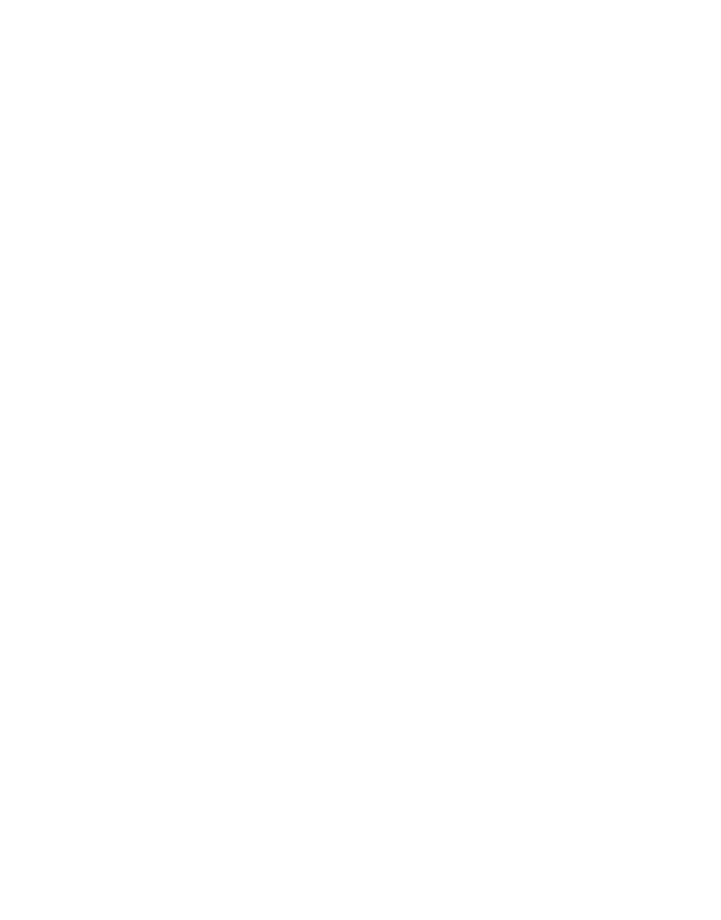
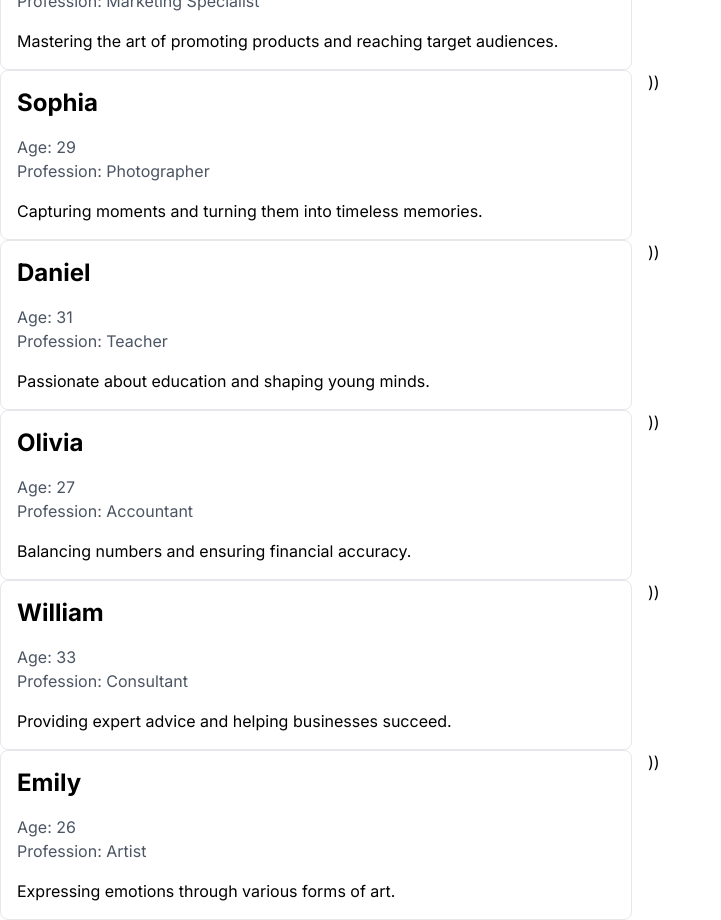
Before and after one commit to GitHubStanislav/app-02, a Next.js app: page / in a window 1280 px wide. Shown: the part 780-1700 px from the top of the page, without its empty margins (0-721 px from the left). Before the commit the page ends 800 px from the top, so only its background shows below. Built offline with nearby package versions, Linux system fonts and the light colour scheme.

Commit message:
new test

```diff
--- a/package.json
+++ b/package.json
@@ -10,6 +10,7 @@
   },
   "dependencies": {
     "autoprefixer": "10.4.14",
+    "axios": "^1.4.0",
     "eslint": "8.41.0",
     "eslint-config-next": "13.4.3",
     "next": "13.4.3",
--- /dev/null
+++ b/src/app/dammyListItems/PostTest.js
@@ -0,0 +1,33 @@
+import React, { useEffect, useState } from "react";
+import axios from "axios";
+import PostsTest from "@/app/dammyListItems/PostsTest";
+
+const API_URL = "https://dummyjson.com/carts";
+
+const PostTest = () => {
+  const [cards, setCards] = useState([]);
+
+  useEffect(() => {
+    const fetchData = async () => {
+      try {
+        const response = await axios.get(API_URL);
+        setCards(response.data.carts);
+        console.log(response.data.carts);
+      } catch (error) {
+        console.error(error);
+      }
+    };
+
+    fetchData();
+  }, []);
+
+  return (
+    <>
+      {cards.map((card) => (
+        <PostsTest key={card.id} card={card} />
+      ))}
+    </>
+  );
+};
+
+export default PostTest;
--- /dev/null
+++ b/src/app/dammyListItems/PostsTest.js
@@ -0,0 +1,44 @@
+import React from "react";
+
+const PostsTest = ({ card }) => {
+  return (
+    <div className="p-4 border border-gray-300 rounded-lg bg-white shadow-lg hover:shadow-xl transition-shadow duration-300">
+      <h1 className="text-2xl font-bold mb-4">Card Details</h1>
+      {card ? (
+        <div>
+          <p className="font-bold text-gray-800">Card ID: {card.id}</p>
+          <ul className="mt-4">
+            {card.products &&
+              card.products.map((product) => (
+                <li
+                  key={`${card.id}-${product.id}`}
+                  className="mb-4 border-b pb-4 hover:bg-gray-100 transition-colors duration-300"
+                >
+                  <h3 className="text-lg font-semibold text-gray-800">
+                    {product.title}
+                  </h3>
+                  <p className="text-gray-600">
+                    Price: ${product.price.toFixed(2)}
+                  </p>
+                  <p className="text-gray-600">Quantity: {product.quantity}</p>
+                  <p className="text-gray-600">
+                    Total: ${product.total.toFixed(2)}
+                  </p>
+                  <p className="text-gray-600">
+                    Discount: {product.discountPercentage.toFixed(2)}%
+                  </p>
+                  <p className="text-gray-600">
+                    Discounted Price: ${product.discountedPrice.toFixed(2)}
+                  </p>
+                </li>
+              ))}
+          </ul>
+        </div>
+      ) : (
+        <p>Loading card details...</p>
+      )}
+    </div>
+  );
+};
+
+export default PostsTest;
--- /dev/null
+++ b/src/app/formTest/AppTest.js
@@ -0,0 +1,15 @@
+import React from "react";
+import DATA_BIO from "@/app/formTest/data";
+import DataBioItems from "@/app/formTest/DataBioItems";
+
+const AppTest = () => {
+  return (
+    <div>
+      {DATA_BIO.map((item) => (
+        <DataBioItems key={item.id} {...item} />
+      ))}
+    </div>
+  );
+};
+
+export default AppTest;
--- /dev/null
+++ b/src/app/formTest/DataBioItems.js
@@ -0,0 +1,17 @@
+import React from "react";
+
+const DataBioItems = (item) => {
+  return (
+    <div className="grid grid-cols-2 gap-4">
+      <div key={item.id} className="p-4 border rounded-lg">
+        <h1 className="text-2xl font-bold mb-4">{item.name}</h1>
+        <p className="text-gray-600">Age: {item.age}</p>
+        <p className="text-gray-600">Profession: {item.profession}</p>
+        <p className="mt-4">{item.bio}</p>
+      </div>
+      ))
+    </div>
+  );
+};
+
+export default DataBioItems;
--- /dev/null
+++ b/src/app/formTest/data.js
@@ -0,0 +1,74 @@
+const DATA_BIO = [
+  {
+    id: 1,
+    name: "John",
+    age: 25,
+    profession: "Developer",
+    bio: "Passionate about coding and building web applications.",
+  },
+  {
+    id: 2,
+    name: "Alice",
+    age: 30,
+    profession: "Designer",
+    bio: "Creativity is my superpower. I love designing beautiful interfaces.",
+  },
+  {
+    id: 3,
+    name: "Bob",
+    age: 35,
+    profession: "Engineer",
+    bio: "Problem solver by profession. I enjoy building innovative solutions.",
+  },
+  {
+    id: 4,
+    name: "Emma",
+    age: 28,
+    profession: "Writer",
+    bio: "Words are my tools. I express ideas through captivating stories.",
+  },
+  {
+    id: 5,
+    name: "Michael",
+    age: 32,
+    profession: "Marketing Specialist",
+    bio: "Mastering the art of promoting products and reaching target audiences.",
+  },
+  {
+    id: 6,
+    name: "Sophia",
+    age: 29,
+    profession: "Photographer",
+    bio: "Capturing moments and turning them into timeless memories.",
+  },
+  {
+    id: 7,
+    name: "Daniel",
+    age: 31,
+    profession: "Teacher",
+    bio: "Passionate about education and shaping young minds.",
+  },
+  {
+    id: 8,
+    name: "Olivia",
+    age: 27,
+    profession: "Accountant",
+    bio: "Balancing numbers and ensuring financial accuracy.",
+  },
+  {
+    id: 9,
+    name: "William",
+    age: 33,
+    profession: "Consultant",
+    bio: "Providing expert advice and helping businesses succeed.",
+  },
+  {
+    id: 10,
+    name: "Emily",
+    age: 26,
+    profession: "Artist",
+    bio: "Expressing emotions through various forms of art.",
+  },
+];
+
+export default DATA_BIO;
--- a/src/app/page.js
+++ b/src/app/page.js
@@ -1,5 +1,11 @@
 "use client";
 
+import AppTest from "@/app/formTest/AppTest";
+
 export default function Home() {
-  return <></>;
+  return (
+    <>
+      <AppTest />
+    </>
+  );
 }
--- a/tailwind.config.js
+++ b/tailwind.config.js
@@ -1,18 +1,18 @@
 /** @type {import('tailwindcss').Config} */
 module.exports = {
   content: [
-    './src/pages/**/*.{js,ts,jsx,tsx,mdx}',
-    './src/components/**/*.{js,ts,jsx,tsx,mdx}',
-    './src/app/**/*.{js,ts,jsx,tsx,mdx}',
+    "./src/pages/**/*.{js,ts,jsx,tsx,mdx}",
+    "./src/dammyListItems/**/*.{js,ts,jsx,tsx,mdx}",
+    "./src/app/**/*.{js,ts,jsx,tsx,mdx}",
   ],
   theme: {
     extend: {
       backgroundImage: {
-        'gradient-radial': 'radial-gradient(var(--tw-gradient-stops))',
-        'gradient-conic':
-          'conic-gradient(from 180deg at 50% 50%, var(--tw-gradient-stops))',
+        "gradient-radial": "radial-gradient(var(--tw-gradient-stops))",
+        "gradient-conic":
+          "conic-gradient(from 180deg at 50% 50%, var(--tw-gradient-stops))",
       },
     },
   },
   plugins: [],
-}
+};
```
Also changed, not shown: 1 other file (tests, documents, lock files or other folders).
